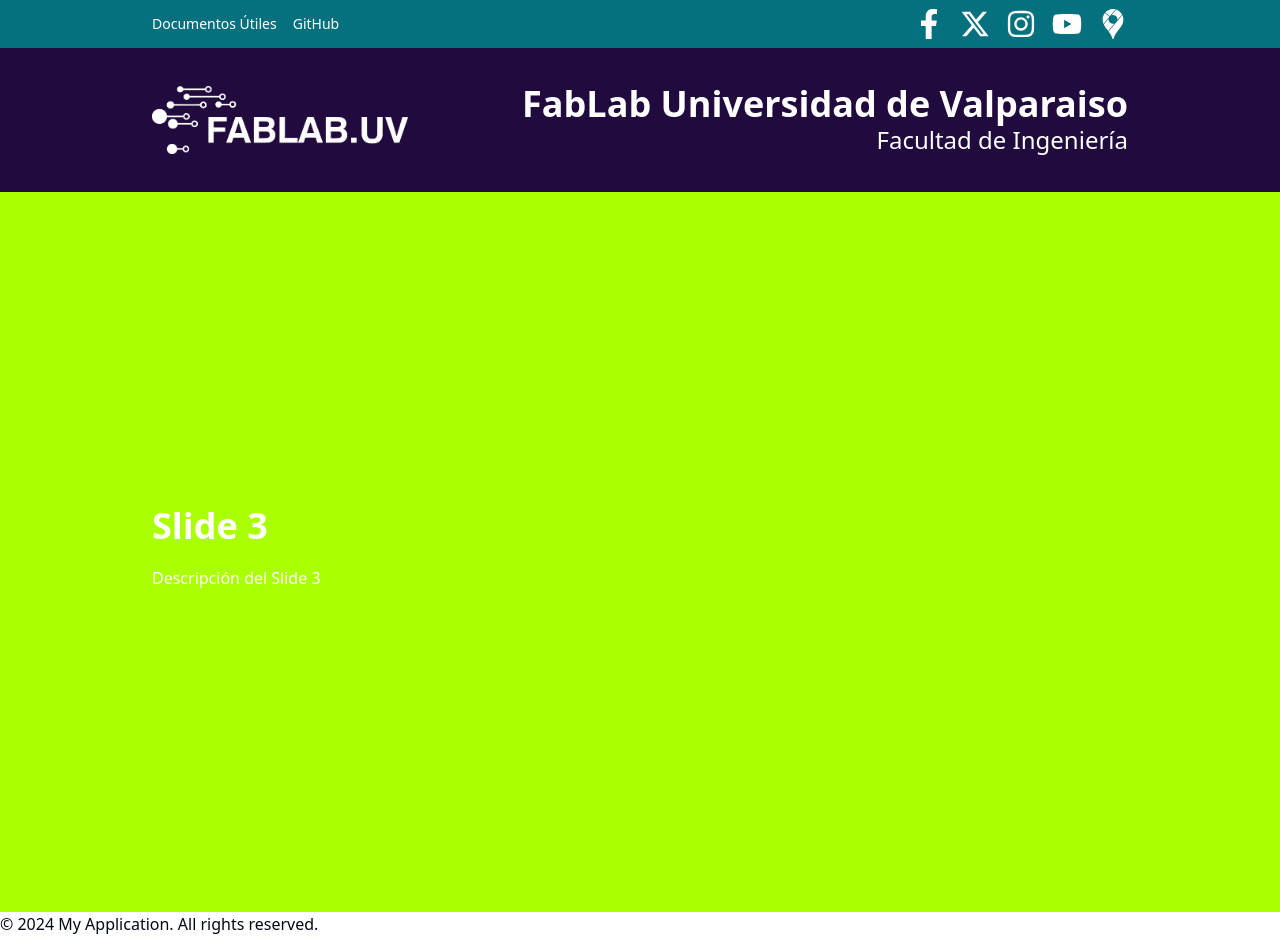
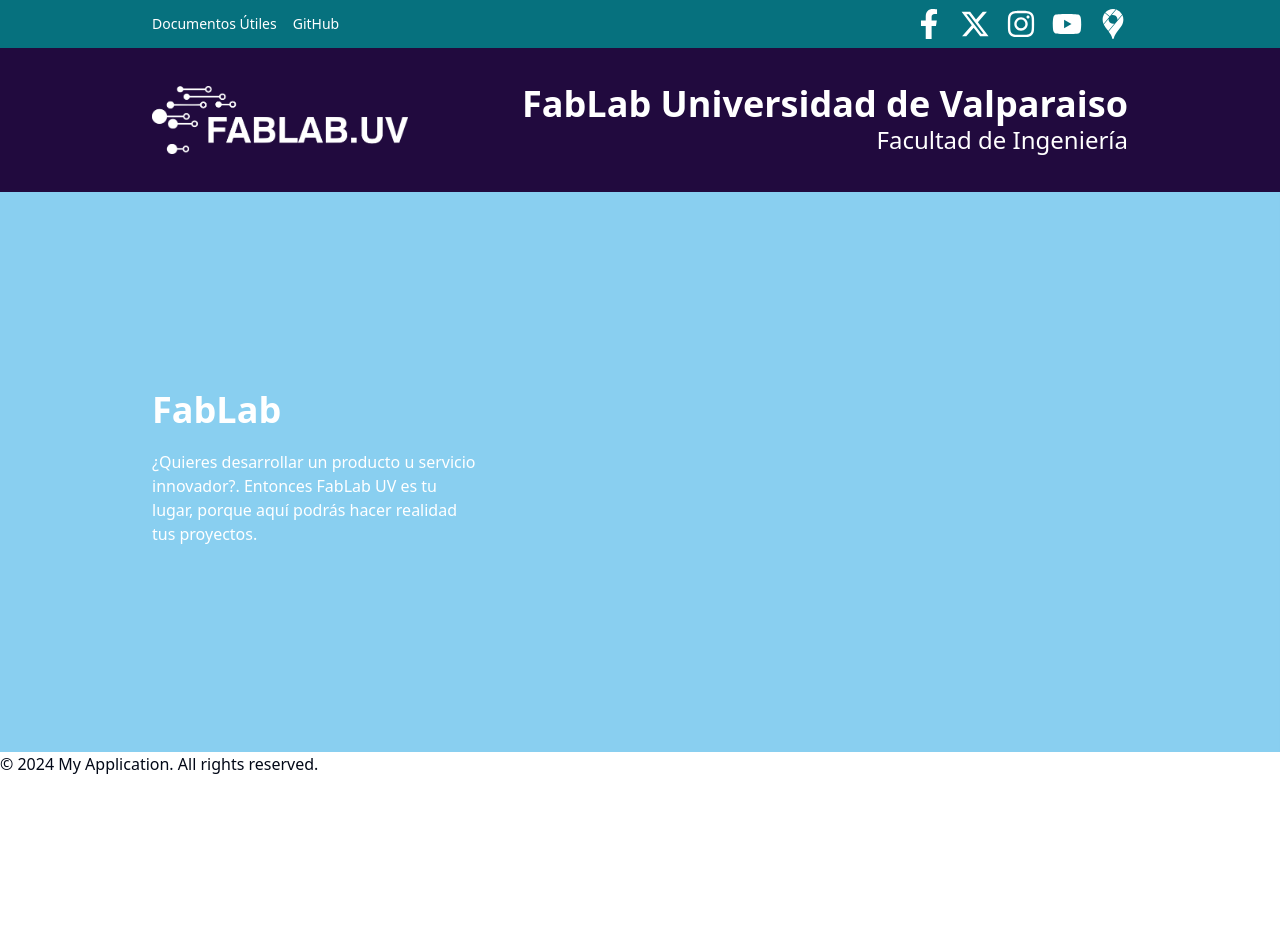
Before and after one commit to fablab-UV/fablab-WEB, a Next.js app: page / in a window 1280 px wide. After the commit the page ends 800 px from the top, so only its background shows below. Built offline with nearby package versions, Linux system fonts and the light colour scheme.

Commit message:
Revisiones

```diff
--- a/src/modules/Landing-Page/components/carousel/Slider.tsx
+++ b/src/modules/Landing-Page/components/carousel/Slider.tsx
@@ -19,7 +19,7 @@ const Slider: React.FC = () => {
   })
 
   return (
-    <div ref={sliderRef} className="keen-slider aspect-w-16 aspect-h-9">
+    <div ref={sliderRef} className="keen-slider h-[60vh] lg:h-[70vh] ">
       {slideData.map((slide, index) => (
         <SlideItem key={index} slide={{ ...slide, loaded }} />
       ))}
```
